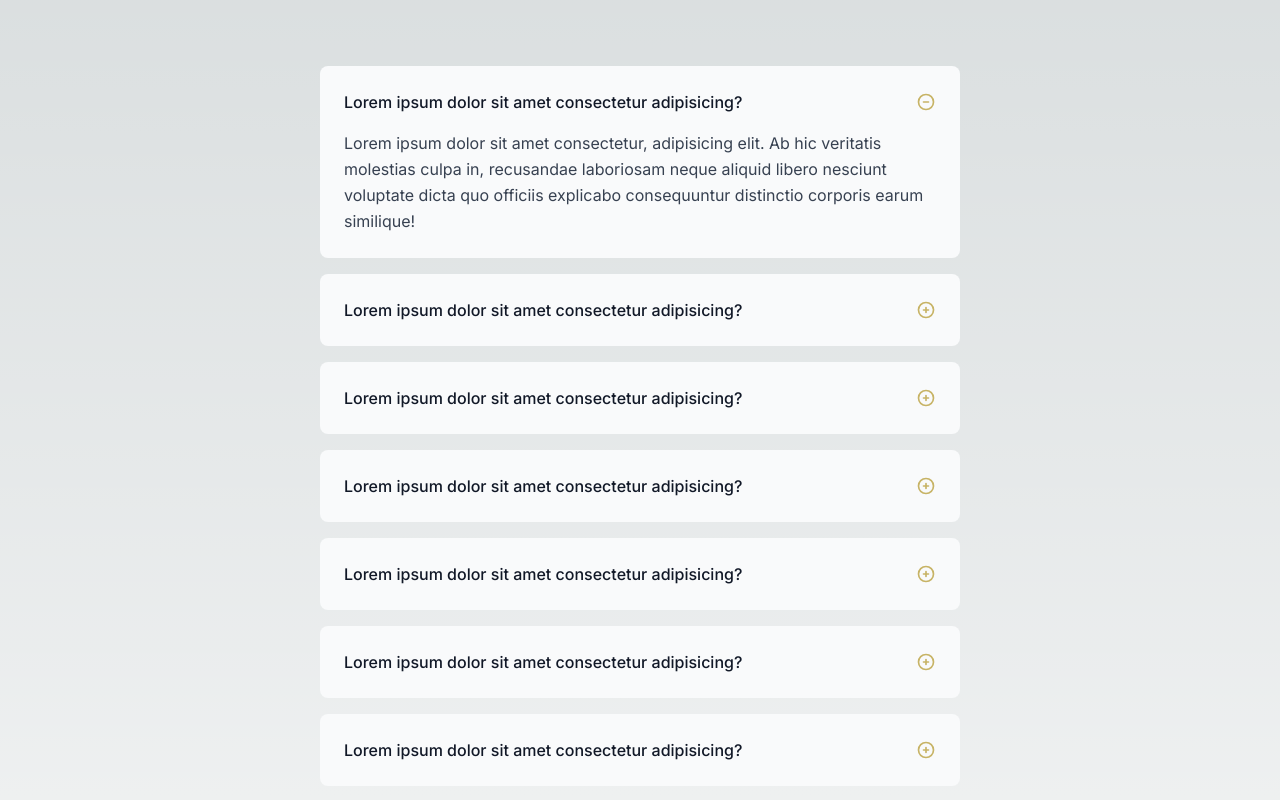
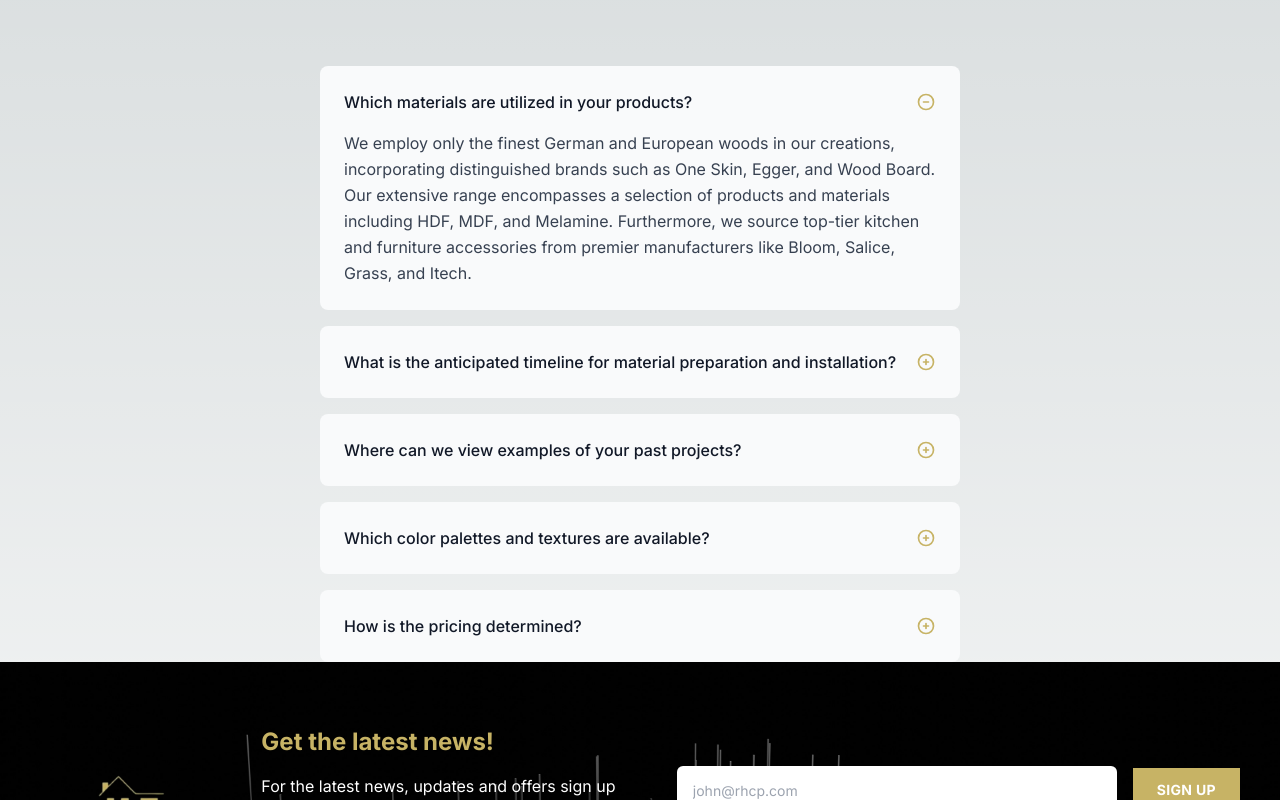
Before and after one commit to OmarMahmoud97/PropertyGroup, a Next.js app: page /faq in a window 1280 px wide. Shown: the part 200-1000 px from the top of the page. Built offline with nearby package versions, Linux system fonts and the light colour scheme.

Commit message:
add faqs

```diff
--- a/src/app/faq/page.jsx
+++ b/src/app/faq/page.jsx
@@ -11,7 +11,7 @@ function FAQ() {
         >
           <summary class="flex cursor-pointer items-center justify-between gap-1.5 text-gray-900">
             <h2 class="font-medium">
-              Lorem ipsum dolor sit amet consectetur adipisicing?
+              Which materials are utilized in your products?
             </h2>
 
             <span class="relative h-5 w-5 shrink-0">
@@ -48,16 +48,19 @@ function FAQ() {
           </summary>
 
           <p class="mt-4 leading-relaxed text-gray-700">
-            Lorem ipsum dolor sit amet consectetur, adipisicing elit. Ab hic
-            veritatis molestias culpa in, recusandae laboriosam neque aliquid
-            libero nesciunt voluptate dicta quo officiis explicabo consequuntur
-            distinctio corporis earum similique!
+            We employ only the finest German and European woods in our
+            creations, incorporating distinguished brands such as One Skin,
+            Egger, and Wood Board. Our extensive range encompasses a selection
+            of products and materials including HDF, MDF, and Melamine.
+            Furthermore, we source top-tier kitchen and furniture accessories
+            from premier manufacturers like Bloom, Salice, Grass, and Itech.
           </p>
         </details>
         <details class="group rounded-lg bg-gray-50 p-6 [&_summary::-webkit-details-marker]:hidden">
           <summary class="flex cursor-pointer items-center justify-between gap-1.5 text-gray-900">
             <h2 class="font-medium">
-              Lorem ipsum dolor sit amet consectetur adipisicing?
+              What is the anticipated timeline for material preparation and
+              installation?
             </h2>
 
             <span class="relative h-5 w-5 shrink-0">
@@ -94,16 +97,19 @@ function FAQ() {
           </summary>
 
           <p class="mt-4 leading-relaxed text-gray-700">
-            Lorem ipsum dolor sit amet consectetur, adipisicing elit. Ab hic
-            veritatis molestias culpa in, recusandae laboriosam neque aliquid
-            libero nesciunt voluptate dicta quo officiis explicabo consequuntur
-            distinctio corporis earum similique!
+            The initial phase involves meticulous design planning using our
+            advanced 3D computer software. Post this phase, the production
+            process typically spans between 2 to 3 weeks, subject to the
+            intricacies of the design and requisite modifications. The
+            installation process is executed over a span of up to 3 days,
+            culminating with a comprehensive review to ensure it aligns
+            perfectly with your specifications.
           </p>
         </details>
         <details class="group rounded-lg bg-gray-50 p-6 [&_summary::-webkit-details-marker]:hidden">
           <summary class="flex cursor-pointer items-center justify-between gap-1.5 text-gray-900">
             <h2 class="font-medium">
-              Lorem ipsum dolor sit amet consectetur adipisicing?
+              Where can we view examples of your past projects?
             </h2>
 
             <span class="relative h-5 w-5 shrink-0">
@@ -140,16 +146,15 @@ function FAQ() {
           </summary>
 
           <p class="mt-4 leading-relaxed text-gray-700">
-            Lorem ipsum dolor sit amet consectetur, adipisicing elit. Ab hic
-            veritatis molestias culpa in, recusandae laboriosam neque aliquid
-            libero nesciunt voluptate dicta quo officiis explicabo consequuntur
-            distinctio corporis earum similique!
+            We invite you to explore our curated gallery located at the top
+            right corner of our homepage for a visual representation of our
+            craftsmanship.
           </p>
         </details>
         <details class="group rounded-lg bg-gray-50 p-6 [&_summary::-webkit-details-marker]:hidden">
           <summary class="flex cursor-pointer items-center justify-between gap-1.5 text-gray-900">
             <h2 class="font-medium">
-              Lorem ipsum dolor sit amet consectetur adipisicing?
+              Which color palettes and textures are available?
             </h2>
 
             <span class="relative h-5 w-5 shrink-0">
@@ -186,17 +191,15 @@ function FAQ() {
           </summary>
 
           <p class="mt-4 leading-relaxed text-gray-700">
-            Lorem ipsum dolor sit amet consectetur, adipisicing elit. Ab hic
-            veritatis molestias culpa in, recusandae laboriosam neque aliquid
-            libero nesciunt voluptate dicta quo officiis explicabo consequuntur
-            distinctio corporis earum similique!
+            As collaborators with numerous esteemed European suppliers, we boast
+            an eclectic array of colors and textures. We welcome you to visit
+            our office to personally experience the diversity of designs and
+            tactile appeal of our offerings.
           </p>
         </details>
         <details class="group rounded-lg bg-gray-50 p-6 [&_summary::-webkit-details-marker]:hidden">
           <summary class="flex cursor-pointer items-center justify-between gap-1.5 text-gray-900">
-            <h2 class="font-medium">
-              Lorem ipsum dolor sit amet consectetur adipisicing?
-            </h2>
+            <h2 class="font-medium">How is the pricing determined?</h2>
 
             <span class="relative h-5 w-5 shrink-0">
               <svg
@@ -232,148 +235,11 @@ function FAQ() {
           </summary>
 
           <p class="mt-4 leading-relaxed text-gray-700">
-            Lorem ipsum dolor sit amet consectetur, adipisicing elit. Ab hic
-            veritatis molestias culpa in, recusandae laboriosam neque aliquid
-            libero nesciunt voluptate dicta quo officiis explicabo consequuntur
-            distinctio corporis earum similique!
-          </p>
-        </details>
-        <details class="group rounded-lg bg-gray-50 p-6 [&_summary::-webkit-details-marker]:hidden">
-          <summary class="flex cursor-pointer items-center justify-between gap-1.5 text-gray-900">
-            <h2 class="font-medium">
-              Lorem ipsum dolor sit amet consectetur adipisicing?
-            </h2>
-
-            <span class="relative h-5 w-5 shrink-0">
-              <svg
-                xmlns="http://www.w3.org/2000/svg"
-                class="absolute inset-0 opacity-100 group-open:opacity-0"
-                fill="none"
-                viewBox="0 0 24 24"
-                stroke="#C7B365"
-                strokeWidth="2"
-              >
-                <path
-                  strokeLinecap="round"
-                  strokeLinejoin="round"
-                  d="M12 9v3m0 0v3m0-3h3m-3 0H9m12 0a9 9 0 11-18 0 9 9 0 0118 0z"
-                />
-              </svg>
-
-              <svg
-                xmlns="http://www.w3.org/2000/svg"
-                class="absolute inset-0 opacity-0 group-open:opacity-100"
-                fill="none"
-                viewBox="0 0 24 24"
-                stroke="#C7B365"
-                strokeWidth="2"
-              >
-                <path
-                  strokeLinecap="round"
-                  strokeLinejoin="round"
-                  d="M15 12H9m12 0a9 9 0 11-18 0 9 9 0 0118 0z"
-                />
-              </svg>
-            </span>
-          </summary>
-
-          <p class="mt-4 leading-relaxed text-gray-700">
-            Lorem ipsum dolor sit amet consectetur, adipisicing elit. Ab hic
-            veritatis molestias culpa in, recusandae laboriosam neque aliquid
-            libero nesciunt voluptate dicta quo officiis explicabo consequuntur
-            distinctio corporis earum similique!
-          </p>
-        </details>
-        <details class="group rounded-lg bg-gray-50 p-6 [&_summary::-webkit-details-marker]:hidden">
-          <summary class="flex cursor-pointer items-center justify-between gap-1.5 text-gray-900">
-            <h2 class="font-medium">
-              Lorem ipsum dolor sit amet consectetur adipisicing?
-            </h2>
-
-            <span class="relative h-5 w-5 shrink-0">
-              <svg
-                xmlns="http://www.w3.org/2000/svg"
-                class="absolute inset-0 opacity-100 group-open:opacity-0"
-                fill="none"
-                viewBox="0 0 24 24"
-                stroke="#C7B365"
-                strokeWidth="2"
-              >
-                <path
-                  strokeLinecap="round"
-                  strokeLinejoin="round"
-                  d="M12 9v3m0 0v3m0-3h3m-3 0H9m12 0a9 9 0 11-18 0 9 9 0 0118 0z"
-                />
-              </svg>
-
-              <svg
-                xmlns="http://www.w3.org/2000/svg"
-                class="absolute inset-0 opacity-0 group-open:opacity-100"
-                fill="none"
-                viewBox="0 0 24 24"
-                stroke="#C7B365"
-                strokeWidth="2"
-              >
-                <path
-                  strokeLinecap="round"
-                  strokeLinejoin="round"
-                  d="M15 12H9m12 0a9 9 0 11-18 0 9 9 0 0118 0z"
-                />
-              </svg>
-            </span>
-          </summary>
-
-          <p class="mt-4 leading-relaxed text-gray-700">
-            Lorem ipsum dolor sit amet consectetur, adipisicing elit. Ab hic
-            veritatis molestias culpa in, recusandae laboriosam neque aliquid
-            libero nesciunt voluptate dicta quo officiis explicabo consequuntur
-            distinctio corporis earum similique!
-          </p>
-        </details>
-        <details class="group rounded-lg bg-gray-50 p-6 [&_summary::-webkit-details-marker]:hidden">
-          <summary class="flex cursor-pointer items-center justify-between gap-1.5 text-gray-900">
-            <h2 class="font-medium">
-              Lorem ipsum dolor sit amet consectetur adipisicing?
-            </h2>
-
-            <span class="relative h-5 w-5 shrink-0">
-              <svg
-                xmlns="http://www.w3.org/2000/svg"
-                class="absolute inset-0 opacity-100 group-open:opacity-0"
-                fill="none"
-                viewBox="0 0 24 24"
-                stroke="#C7B365"
-                strokeWidth="2"
-              >
-                <path
-                  strokeLinecap="round"
-                  strokeLinejoin="round"
-                  d="M12 9v3m0 0v3m0-3h3m-3 0H9m12 0a9 9 0 11-18 0 9 9 0 0118 0z"
-                />
-              </svg>
-
-              <svg
-                xmlns="http://www.w3.org/2000/svg"
-                class="absolute inset-0 opacity-0 group-open:opacity-100"
-                fill="none"
-                viewBox="0 0 24 24"
-                stroke="#C7B365"
-                strokeWidth="2"
-              >
-                <path
-                  strokeLinecap="round"
-                  strokeLinejoin="round"
-                  d="M15 12H9m12 0a9 9 0 11-18 0 9 9 0 0118 0z"
-                />
-              </svg>
-            </span>
-          </summary>
-
-          <p class="mt-4 leading-relaxed text-gray-700">
-            Lorem ipsum dolor sit amet consectetur, adipisicing elit. Ab hic
-            veritatis molestias culpa in, recusandae laboriosam neque aliquid
-            libero nesciunt voluptate dicta quo officiis explicabo consequuntur
-            distinctio corporis earum similique!
+            The cost is contingent upon several factors including the
+            dimensions, design intricacy, and material selections. However, we
+            pride ourselves in providing unparalleled quality at the most
+            competitive prices, encompassing both product and installation
+            services.
           </p>
         </details>
       </div>
--- /dev/null
+++ b/src/app/maps/page.jsx
@@ -0,0 +1,27 @@
+"use client";
+import React from "react";
+import { GoogleMap, LoadScript } from "@react-google-maps/api";
+
+const containerStyle = {
+  width: "400px",
+  height: "400px",
+};
+
+const center = {
+  lat: 42,
+  lng: 91,
+};
+
+function MyMap() {
+  return (
+    <LoadScript googleMapsApiKey="YOUR_API_KEY">
+      <GoogleMap
+        mapContainerStyle={containerStyle}
+        center={center}
+        zoom={10}
+      ></GoogleMap>
+    </LoadScript>
+  );
+}
+
+export default MyMap;
```
Also changed, not shown: 1 other file (tests, documents, lock files or other folders).
